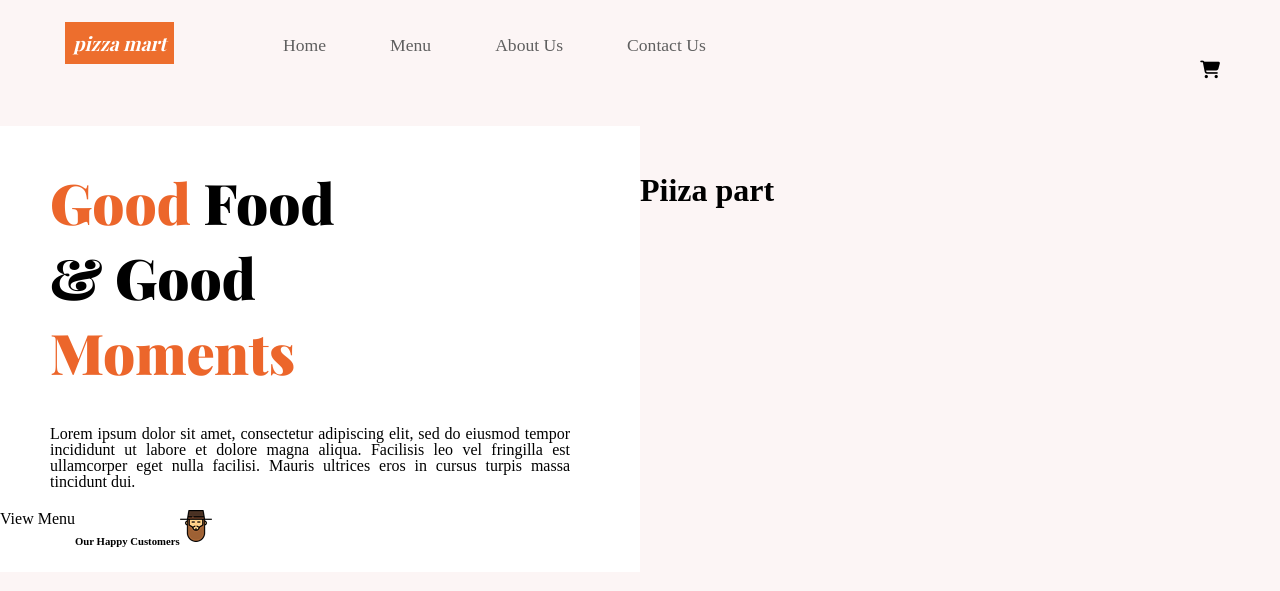
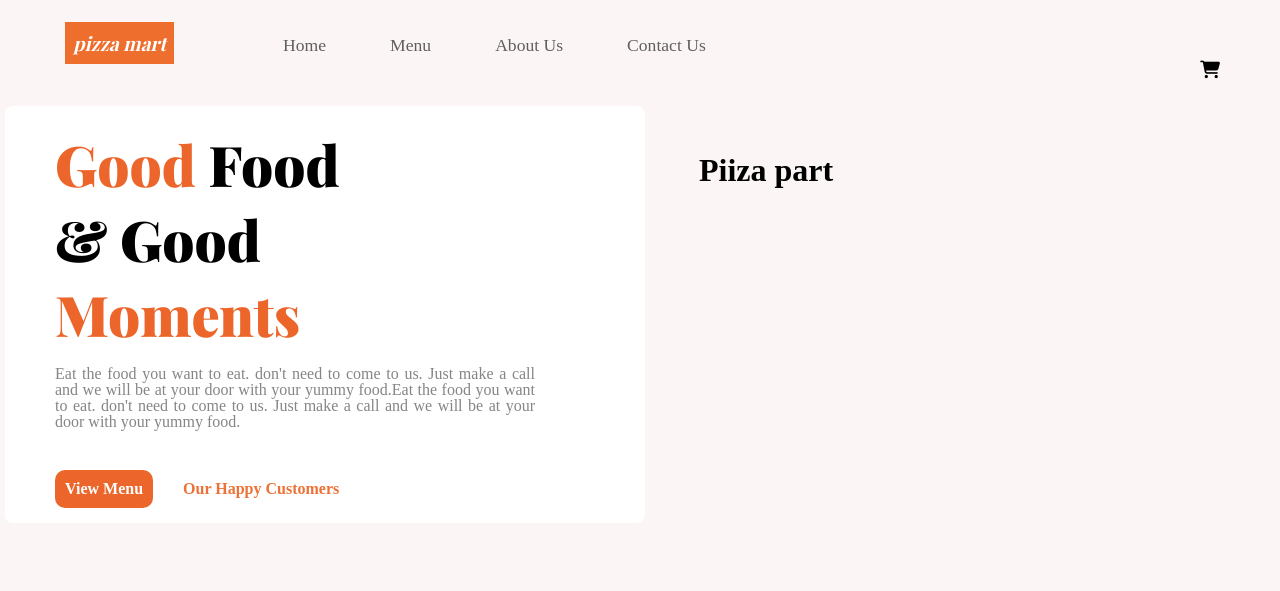
Before and after one commit to NabilRaiyan/Pizza-Market, a PHP site: page /views/home.php in a window 1280 px wide. Shown: the top 591 px of the page. Run offline with PHP 8.4, Linux system fonts and the light colour scheme; some web fonts are replaced.

Commit message:
adding left and right upper section styles

```diff
--- a/styles/styles.css
+++ b/styles/styles.css
@@ -8,6 +8,7 @@
     --title-text: "Playfair Display", serif;
     --nav-menu-text: font-family: "Montserrat", sans-serif;
     --body-text: font-family: "Montserrat", sans-serif;
+    --body-text-color: rgb(133, 133, 133);
 }
 
 
@@ -86,35 +87,68 @@ body{
     width: 50vw;
     float: left;
     background-color: var(--main-bg-color);
-    margin: 40px 0 20px 0;
-
+    margin: 20px 0 20px 5px;
+    border-radius: 8px;
 
 }
 
 .right-upper-section{
-    width: 50vw;
+    width: 45vw;
     float: right;
-    margin: 40px 0 20px 0;
+    margin: 20px 5px 20px 0;
+    border-radius: 8px;
 }
 
-.upper-title,  .upper-description,  .view-menu-btn, .txt-happy-customer, .customer-img{
+.upper-title,  .upper-description, .view-menu-btn, .txt-happy-customer, .customer-img{
     float: left;
 }
+
 
 .upper-title{
     color: #EC662B;
     font-size: 3.5rem;
     font-family: var(--title-text);
     font-weight: 900;
-    margin-left: 50px;
+    margin: 20px 0 15px 50px;
 }
 
 .upper-description{
     text-align: justify;
     line-height: 1;
     margin: 0 70px 20px 50px;
+    width: 75%;
+    color: var(--body-text-color);
+    font-family: var(--body-text);
 
 }
 .title-word-color-black{
     color: black;
 }
+
+.view-menu-btn{
+    background-color: #EC662B;
+    color: white;
+    font-family: var(--nav-menu-text);
+    font-size: 1rem;
+    font-weight: 700;
+    padding: 10px;
+    margin: 20px 0 15px 50px;
+    border-radius: 10px;
+    text-decoration: none;
+}
+
+.view-menu-btn:hover{
+    background-color: #ff9864;
+}
+
+.txt-happy-customer{
+    font-family: var(--body-text);
+    color: #ED7237;
+    font-size: 1rem;
+    margin: 30px 0 10px 30px;
+
+}
+
+h3{
+    float: left;
+}
--- a/views/home.php
+++ b/views/home.php
@@ -13,19 +13,21 @@
             <span class="title-word-color-black">& Good</span> <br> Moments
         </h1>
         <p class="upper-description">
-            Lorem ipsum dolor sit amet, consectetur adipiscing elit,
-            sed do eiusmod tempor incididunt ut labore et dolore magna aliqua.
-            Facilisis leo vel fringilla est ullamcorper eget nulla facilisi.
-            Mauris ultrices eros in cursus turpis massa tincidunt dui.
+            Eat the food you want to eat. don't need to come to us. Just make a call and we will be at your door with
+            your yummy food.Eat the food you want to eat. don't need to come to us. Just make a call and we will be at your door with
+            your yummy food.
         </p>
-        <a class="view-menu-btn">View Menu</a>
-        <h6 class="txt-happy-customer">Our Happy Customers</h6>
-        <img class="customer-img" src="../images/people.png" alt="people face" srcset="">
+
+        <a href="#" class="view-menu-btn">View Menu</a>
+        <h5 class="txt-happy-customer">Our Happy Customers</h5>
+
+
+
     </div>
 
     <!-- right upper setion -->
     <div class="right-upper-section">
-        <h1>Piiza part</h1>
+        <h1 class="">Piiza part</h1>
     </div>
 </div>
 
```
